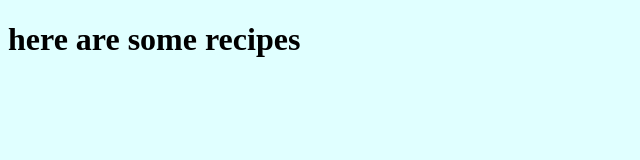
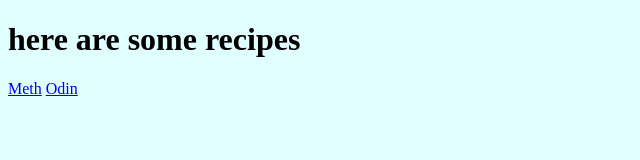
Before and after one commit to rafcide/odin-recipe, a plain HTML site: page index.html in a window 1280 px wide. Shown: the full height of the page, 0-640 px from the left. Drawn offline with Linux system fonts and the light colour scheme.

Commit message:
added two recipes

```diff
--- a/index.html
+++ b/index.html
@@ -8,5 +8,7 @@
 </head>
 <body>
     <h1>here are some recipes</h1>
+    <a href="meth.html">Meth</a>
+    <a href="odin.html">Odin</a>
 </body>
 </html>
```
